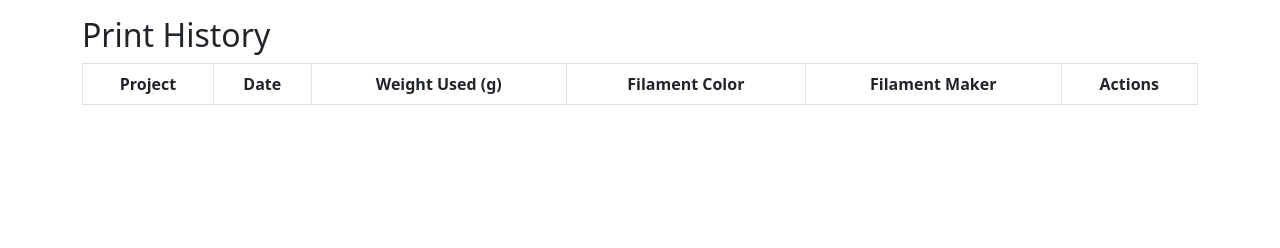
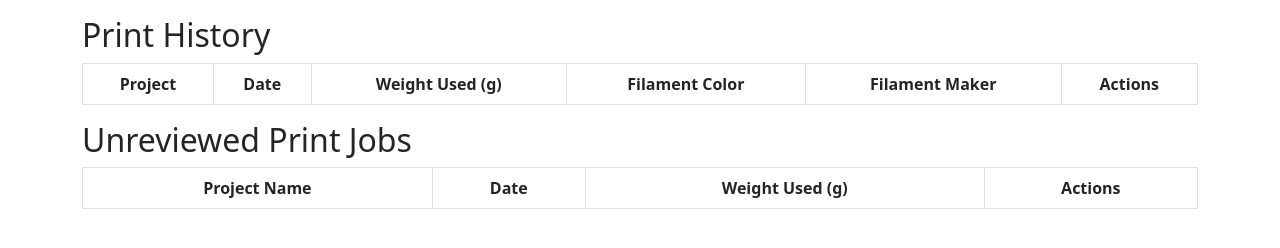
Before and after one commit to r-nd-m/filament-tracker, a Flask app: page / in a window 1280 px wide. Shown: the part 292-540 px from the top of the page. Run offline with Flask 3, Linux system fonts and the light colour scheme; lists and menus that the app fills with data are empty.

Commit message:
Added integration with PrusaSlicer - Exporting gcode creates a temporary print that you can approve or delete

```diff
--- a/app/models.py
+++ b/app/models.py
@@ -25,3 +25,9 @@ class PrintJob(db.Model):
         self.filament.remaining_weight -= self.weight_used
         db.session.add(self)
         db.session.commit()
+
+class TempPrintJob(db.Model):
+    id = db.Column(db.Integer, primary_key=True)
+    project_name = db.Column(db.String(255), nullable=False)
+    weight_used = db.Column(db.Float, nullable=False)
+    date = db.Column(db.DateTime, default=lambda: datetime.now(LOCAL_TZ))
--- a/app/routes.py
+++ b/app/routes.py
@@ -1,13 +1,14 @@
 from datetime import datetime
-from flask import render_template, request, redirect, url_for
+from flask import render_template, request, redirect, url_for, jsonify
 from app import app, db
-from app.models import FilamentRoll, PrintJob
+from app.models import FilamentRoll, PrintJob, TempPrintJob
 
 @app.route('/')
 def index():
     rolls = FilamentRoll.query.all()
     print_jobs = PrintJob.query.order_by(PrintJob.date.desc()).all()
-    return render_template('index.html', rolls=rolls, print_jobs=print_jobs, datetime=datetime)
+    temp_jobs = TempPrintJob.query.order_by(TempPrintJob.date.desc()).all()
+    return render_template('index.html', rolls=rolls, print_jobs=print_jobs, datetime=datetime,  temp_jobs=temp_jobs)
 
 @app.route('/add_roll', methods=['POST'])
 def add_roll():
@@ -162,3 +163,71 @@ def duplicate_print(print_id):
     db.session.commit()
 
     return redirect(url_for('index'))
+
+@app.route('/add_temp_job', methods=['POST'])
+def add_temp_job():
+    data = request.get_json()
+
+    # Validate incoming data
+    if not data or "project_name" not in data or "weight_used" not in data:
+        return jsonify({"error": "Invalid data"}), 400
+
+    try:
+        # Handle missing or incorrect date format
+        date_str = data.get("date", "")
+        try:
+            job_date = datetime.strptime(date_str, "%Y-%m-%dT%H:%M") if date_str else datetime.now()
+        except ValueError:
+            job_date = datetime.now()  # Use current time if format is invalid
+
+        # Create the temporary job
+        temp_job = TempPrintJob(
+            project_name=data["project_name"],
+            weight_used=data["weight_used"],
+            date=job_date
+        )
+
+        db.session.add(temp_job)
+        db.session.commit()
+
+        return jsonify({"message": "Temporary job added successfully"}), 200
+
+    except Exception as e:
+        return jsonify({"error": str(e)}), 500
+
+@app.route('/delete_temp_job/<int:job_id>', methods=['POST'])
+def delete_temp_job(job_id):
+    job = TempPrintJob.query.get_or_404(job_id)
+    db.session.delete(job)
+    db.session.commit()
+    return redirect(url_for('index'))
+
+@app.route('/approve_temp_job/<int:job_id>', methods=['POST'])
+def approve_temp_job(job_id):
+    job = TempPrintJob.query.get_or_404(job_id)
+
+    # Get form data
+    project_name = request.form.get("project_name")
+    date = request.form.get("date")
+    weight_used = request.form.get("weight_used")
+    filament_id = request.form.get("filament_id")
+
+    # Convert date from string to datetime
+    try:
+        job_date = datetime.strptime(date, "%Y-%m-%dT%H:%M")
+    except ValueError:
+        job_date = datetime.now()  # Default to current time if invalid
+
+    # Move job to PrintJob table
+    new_print = PrintJob(
+        project_name=project_name,
+        date=job_date,
+        weight_used=weight_used,
+        filament_id=filament_id
+    )
+
+    db.session.add(new_print)
+    db.session.delete(job)  # Remove from temp jobs
+    db.session.commit()
+
+    return redirect(url_for('index'))
--- a/app/templates/index.html
+++ b/app/templates/index.html
@@ -106,6 +106,44 @@
                         </button>
                         <form action="{{ url_for('delete_print', print_id=job.id) }}" method="POST"
                               onsubmit="return confirm('Are you sure you want to delete this print job?');">
+                            <button type="submit" class="btn btn-danger btn-sm" data-bs-toggle="tooltip" title="Delete">
+                                🗑️
+                            </button>
+                        </form>
+                    </div>
+                </td>
+            </tr>
+            {% endfor %}
+        </tbody>
+    </table>
+
+    <h2>Unreviewed Print Jobs</h2>
+    <table class="table table-bordered table-striped" id="tempPrintTable">
+        <thead>
+            <tr>
+                <th>Project Name</th>
+                <th>Date</th>
+                <th>Weight Used (g)</th>
+                <th>Actions</th>
+            </tr>
+        </thead>
+        <tbody>
+            {% for job in temp_jobs %}
+            <tr>
+                <td>{{ job.project_name }}</td>
+                <td>{{ job.date.strftime('%d/%m/%Y %H:%M') if job.date else 'Unknown' }}</td>
+                <td>{{ "%.2f"|format(job.weight_used) }}</td>
+                <td>
+                    <div class="d-flex justify-content-center gap-2">
+                        <!-- Approve Button (opens modal) -->
+                        <button class="btn btn-success btn-sm" data-bs-toggle="modal" data-bs-target="#approvePrintModal{{ job.id }}"
+                                data-bs-toggle="tooltip" title="Approve">
+                            ✅
+                        </button>
+
+                        <!-- Delete Button -->
+                        <form action="{{ url_for('delete_temp_job', job_id=job.id) }}" method="POST"
+                            onsubmit="return confirm('Are you sure you want to delete this unreviewed print job?');">
                             <button type="submit" class="btn btn-danger btn-sm" data-bs-toggle="tooltip" title="Delete">
                                 🗑️
                             </button>
@@ -346,12 +384,53 @@
     </div>
     {% endfor %}
 
+    <!-- Approve Print Job Modals -->
+    {% for job in temp_jobs %}
+    <div class="modal fade" id="approvePrintModal{{ job.id }}" tabindex="-1" aria-labelledby="approvePrintLabel{{ job.id }}" aria-hidden="true">
+        <div class="modal-dialog">
+            <div class="modal-content">
+                <div class="modal-header">
+                    <h5 class="modal-title" id="approvePrintLabel{{ job.id }}">Approve Print Job</h5>
+                    <button type="button" class="btn-close" data-bs-dismiss="modal" aria-label="Close"></button>
+                </div>
+                <div class="modal-body">
+                    <form action="{{ url_for('approve_temp_job', job_id=job.id) }}" method="POST">
+                        <div class="mb-3">
+                            <label class="form-label">Project Name:</label>
+                            <input type="text" name="project_name" class="form-control" value="{{ job.project_name }}" required>
+                        </div>
+                        <div class="mb-3">
+                            <label class="form-label">Print Date/Time:</label>
+                            <input type="datetime-local" name="date" class="form-control"
+                                value="{{ job.date.strftime('%Y-%m-%dT%H:%M') if job.date else '' }}" required>
+                        </div>
+                        <div class="mb-3">
+                            <label class="form-label">Weight Used (g):</label>
+                            <input type="number" step="0.01" name="weight_used" class="form-control" value="{{ job.weight_used }}" required>
+                        </div>
+                        <div class="mb-3">
+                            <label class="form-label">Select Filament:</label>
+                            <select name="filament_id" class="form-control">
+                                {% for roll in rolls %}
+                                <option value="{{ roll.id }}">{{ roll.maker }} - {{ roll.color }}</option>
+                                {% endfor %}
+                            </select>
+                        </div>
+                        <button type="submit" class="btn btn-success">Approve Print Job</button>
+                    </form>
+                </div>
+            </div>
+        </div>
+    </div>
+    {% endfor %}
+
     <script src="https://cdn.jsdelivr.net/npm/bootstrap@5.3.0/dist/js/bootstrap.bundle.min.js"></script>
     <script>
         function filterTables() {
             let input = document.getElementById("searchInput").value.toLowerCase();
             filterTable("filamentTable", input);
             filterTable("printTable", input);
+            filterTable("tempPrintTable", input);
         }
 
         function filterTable(tableId, query) {
--- a/requirements.txt
+++ b/requirements.txt
@@ -4,3 +4,4 @@ flask-wtf
 flask-migrate
 gunicorn
 pytz
+requests
```
Also changed, not shown: prusa_post.py (added, +118 -0 lines).
